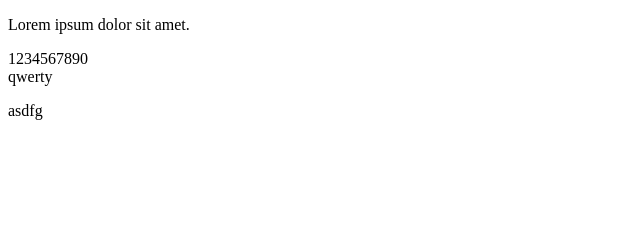
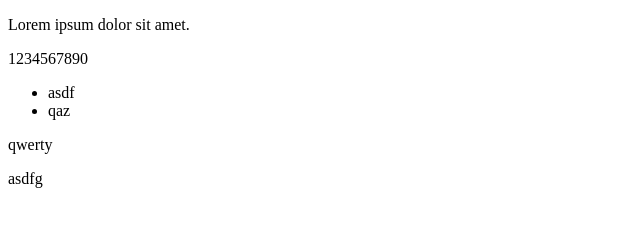
Before and after one commit to Maximalxx/tries, a plain HTML site: page index.html in a window 1280 px wide. Shown: the whole page, without its empty margins (0-640 px from the left). Drawn offline with Linux system fonts and the light colour scheme.

Commit message:
commit with gitbash

```diff
--- a/index.html
+++ b/index.html
@@ -8,7 +8,11 @@
 <body>
     <p>Lorem ipsum dolor sit amet.</p>
     <span>1234567890</span>
+<ul>
 
+    <li>asdf</li>
+    <li>qaz</li>
+</ul>
     <article>qwerty</article>
     <p>asdfg</p>
 </body>
```
